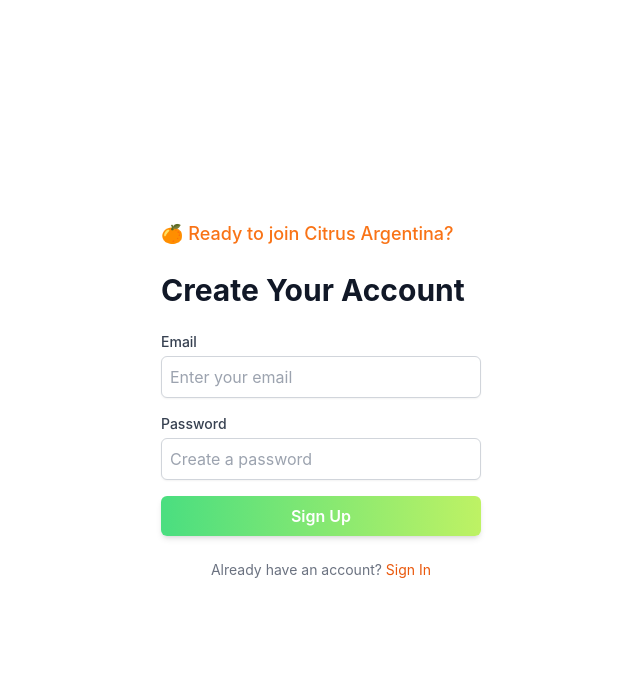
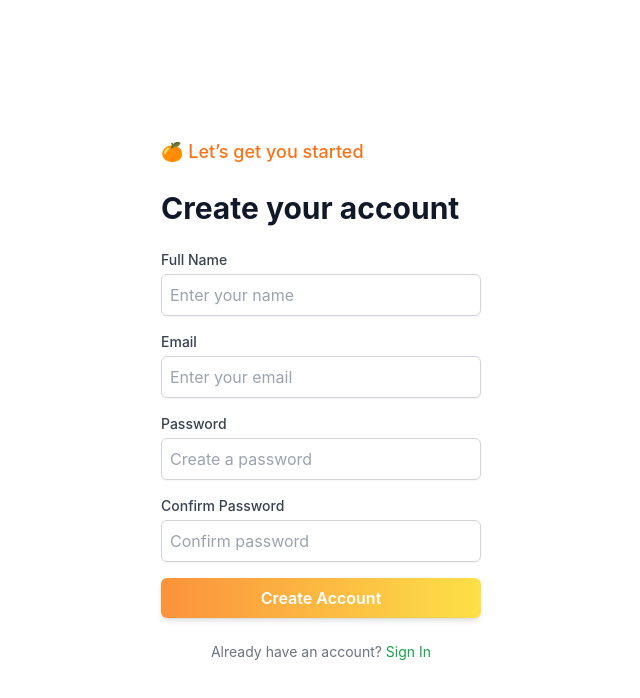
Before and after one commit to skyla643/WEBAPP_FRUITSCOMMERCE, a React (Create React App) app in the folder frontend/: page /signup in a window 1280 px wide. Shown: the top 698 px of the page, without its empty margins (639-1279 px from the left). Built offline with nearby package versions, Linux system fonts and the light colour scheme; grey boxes are pictures that could not be loaded.

Commit message:
back to normal

```diff
--- a/frontend/src/components/Signup.tsx
+++ b/frontend/src/components/Signup.tsx
@@ -1,10 +1,10 @@
 import React from 'react';
-import { Link } from 'react-router-dom'; // <-- Make sure this is here!
+import { Link } from 'react-router-dom';
 
 const Signup: React.FC = () => {
   return (
     <div className="flex h-screen">
-      {/* Lemon video on the left (optional if you added it) */}
+      {/* 🍋 Lemon video on the left */}
       <div className="w-1/2 relative overflow-hidden">
         <video
           autoPlay
@@ -18,13 +18,23 @@
         </video>
       </div>
 
-      {/* Sign Up form on the right */}
+      {/* 📝 Sign Up form on the right */}
       <div className="w-1/2 bg-white flex items-center justify-center">
         <div className="max-w-sm w-full space-y-6 p-8">
-          <h2 className="text-lg font-medium text-orange-500">🍊 Ready to join Citrus Argentina?</h2>
-          <h1 className="text-3xl font-bold text-gray-900">Create Your Account</h1>
+
+          {/* ✨ Welcome message */}
+          <h2 className="text-lg font-medium text-orange-500">🍊 Let’s get you started</h2>
+          <h1 className="text-3xl font-bold text-gray-900">Create your account</h1>
 
           <form className="space-y-4">
+            <div>
+              <label className="block text-sm font-medium text-gray-700">Full Name</label>
+              <input
+                type="text"
+                placeholder="Enter your name"
+                className="mt-1 block w-full border border-gray-300 rounded-md shadow-sm p-2"
+              />
+            </div>
             <div>
               <label className="block text-sm font-medium text-gray-700">Email</label>
               <input
@@ -41,17 +51,27 @@
                 className="mt-1 block w-full border border-gray-300 rounded-md shadow-sm p-2"
               />
             </div>
+            <div>
+              <label className="block text-sm font-medium text-gray-700">Confirm Password</label>
+              <input
+                type="password"
+                placeholder="Confirm password"
+                className="mt-1 block w-full border border-gray-300 rounded-md shadow-sm p-2"
+              />
+            </div>
 
+            {/* 🍊 Gradient button */}
             <button
               type="submit"
-              className="w-full py-2 rounded-md bg-gradient-to-r from-green-400 to-lime-300 text-white font-semibold shadow-md hover:scale-105 hover:from-green-500 hover:to-lime-400 transition-all duration-300 ease-in-out"
+              className="w-full py-2 rounded-md bg-gradient-to-r from-orange-400 to-yellow-300 text-white font-semibold shadow-md hover:scale-105 hover:from-orange-500 hover:to-yellow-400 transition-all duration-300 ease-in-out"
             >
-              Sign Up
+              Create Account
             </button>
           </form>
 
+          {/* ✅ Link to Login */}
           <div className="text-center text-sm text-gray-500">
-            Already have an account? <Link to="/" className="text-orange-600 hover:underline">Sign In</Link>
+            Already have an account? <Link to="/" className="text-green-600 hover:underline">Sign In</Link>
           </div>
         </div>
       </div>
```
